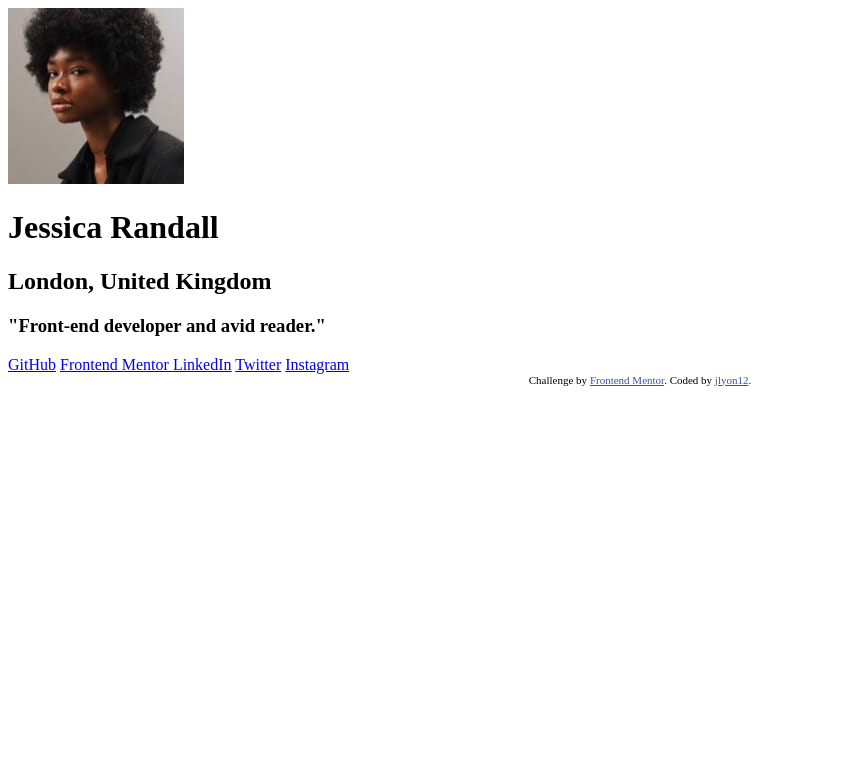
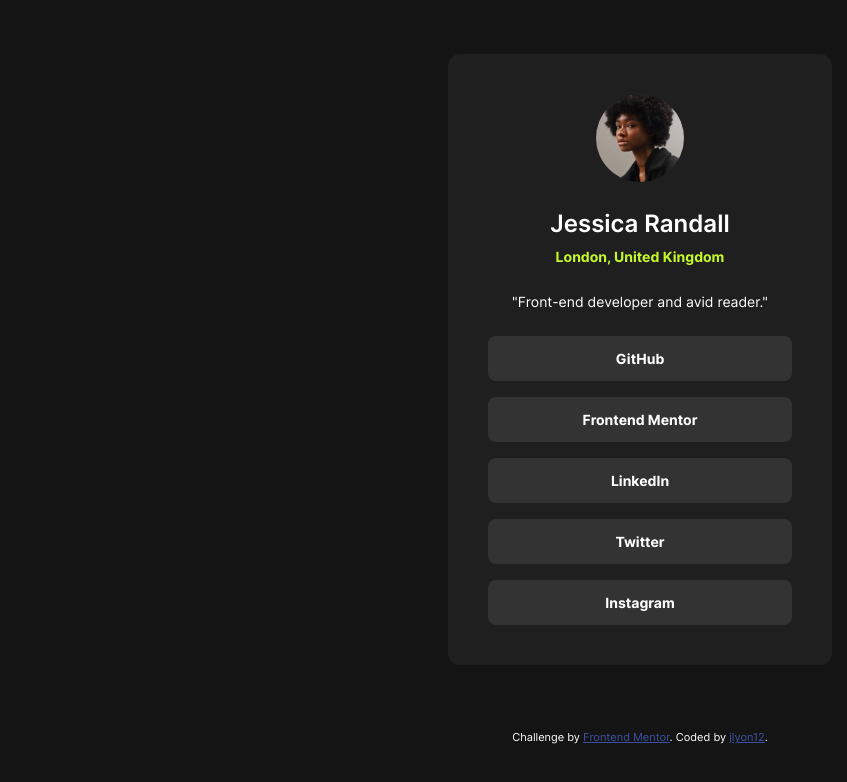
Before and after one commit to jlyon12/social-links-profile, a plain HTML site: page index.html in a window 1280 px wide. Shown: the whole page, without its empty margins (0-847 px from the left). Drawn offline with Linux system fonts and the light colour scheme.

Commit message:
add styling

```diff
--- a/index.html
+++ b/index.html
@@ -15,31 +15,28 @@
 	<body>
 		<div class="container">
 			<main class="card">
-				<div class="about">
 				<div class="img-wrapper">
 					<img src="./assets/images/avatar-jessica.jpeg" alt="user avatar" />
 				</div>
-					<div class="details">
+				<div class="about">
 					<h1>Jessica Randall</h1>
 					<h2>London, United Kingdom</h2>
-						<h3>"Front-end developer and avid reader."</h3>
 				</div>
-				</div>
-				<div class="links-container">
-					<a href="http://www.github.com">GitHub</a>
-					<a href="http://www.fronendmentor.io">Frontend Mentor </a>
-					<a href="http://www.linkedin.com">LinkedIn</a>
-					<a href="http://www.twitter.com">Twitter</a>
-					<a href="http://www.Instagram.com">Instagram</a>
-				</div>
+				<p class="bio">"Front-end developer and avid reader."</p>
+				<ul class="links-list">
+					<li><a href="http://www.github.com">GitHub</a></li>
+					<li><a href="https://www.frontendmentor.io/">Frontend Mentor </a></li>
+					<li><a href="http://www.linkedin.com">LinkedIn</a></li>
+					<li><a href="http://www.twitter.com">Twitter</a></li>
+					<li><a href="http://www.Instagram.com">Instagram</a></li>
+				</ul>
 			</main>
-		</div>
-
 			<div class="attribution">
 				Challenge by
 				<a href="https://www.frontendmentor.io?ref=challenge" target="_blank"
 					>Frontend Mentor</a
 				>. Coded by <a href="http://www.GitHub.com/jlyon12">jlyon12</a>.
 			</div>
+		</div>
 	</body>
 </html>
--- a/style.css
+++ b/style.css
@@ -1,4 +1,160 @@
+@font-face {
+    font-family: 'Inter';
+    src: url('./assets/fonts/Inter-VariableFont_slnt\,wght.ttf') format('truetype');
+}
+
+/*
+The designs were created to the following widths:
+
+- Mobile: 375px
+- Desktop: 1440px
+
+*/
+
+:root {
+
+    --clr-primary: hsl(75, 94%, 57%);
+    --clr-neutral-100: hsl(0, 0%, 100%);
+    --clr-neutral-400: hsl(0, 0%, 20%);
+    --clr-neutral-700: hsl(0, 0%, 12%);
+    --clr-neutral-900: hsl(0, 0%, 8%);
+
+    --ff-primary: 'Inter', serif;
+
+    --fw-regular: 400;
+    --fw-semibold: 600;
+    --fw-bold: 700;
+
+    --fs-400: .875rem;
+    --fs-600: 1.5rem;
+
+    --line-height: 1.5;
+
+    --card-border-radius: 12px;
+
+    --card-padding: 1.5rem;
+    --card-gap: 1.5rem;
+    --card-width: 327px;
+
+    --list-gap: 1rem;
+
+    --link-padding: .75rem;
+    --link-border-radius: 8px;
+}
+
+*,
+*::after,
+*::before {
+    box-sizing: border-box;
+    padding: 0;
+    margin: 0;
+
+}
+
+img {
+    width: 100%;
+    display: block
+}
+
+body {
+    font-family: var(--ff-primary);
+    font-size: var(--fs-400);
+    font-weight: var(--fw-regular);
+    line-height: var(--line-height);
+    background-color: var(--clr-neutral-900);
+    color: var(--clr-neutral-100);
+    -webkit-font-smoothing: antialiased;
+}
+
+.container {
+    min-height: 100vh;
+    display: grid;
+    place-content: center;
+
+}
+
+.card {
+    background-color: var(--clr-neutral-700);
+    width: 327px;
+    display: grid;
+    padding: var(--card-padding);
+    gap: var(--card-gap);
+    border-radius: var(--card-border-radius);
+    text-align: center;
+}
+
+.img-wrapper {
+    border-radius: 50%;
+    overflow: hidden;
+    max-width: 88px;
+    margin: 0 auto;
+}
+
+.about {
+    display: grid;
+    gap: 4px
+}
+
+.about h1 {
+    font-size: var(--fs-600);
+    font-weight: var(--fw-semibold);
+}
+
+.about h2 {
+    font-size: var(--fs-400);
+    font-weight: var(--fw-bold);
+    color: var(--clr-primary)
+}
+
+.links-list {
+    list-style-type: none;
+    display: flex;
+    flex-direction: column;
+    gap: var(--list-gap)
+}
+
+.links-list li {
+    display: flex;
+    align-items: center;
+    justify-content: center;
+    background-color: var(--clr-neutral-400);
+    padding: var(--link-padding);
+    border-radius: var(--link-border-radius)
+}
+
+.links-list a {
+    flex-grow: 1;
+    text-decoration: none;
+    color: inherit;
+    font-weight: var(--fw-bold);
+}
+
+.links-list li:hover,
+.links-list a:hover {
+    background-color: var(--clr-primary);
+}
+
+.links-list li:hover a {
+    color: var(--clr-neutral-900);
+}
+
+@media screen and (min-width:768px) {
+    .card {
+        padding: 40px;
+        width: 384px
+    }
+
+}
+
+
+
+
+
+
+
+
 .attribution {
+    margin-top: 4rem;
     font-size: 11px;
     text-align: center;
 }
```
Lines whose indentation alone changed are shown as unchanged.
